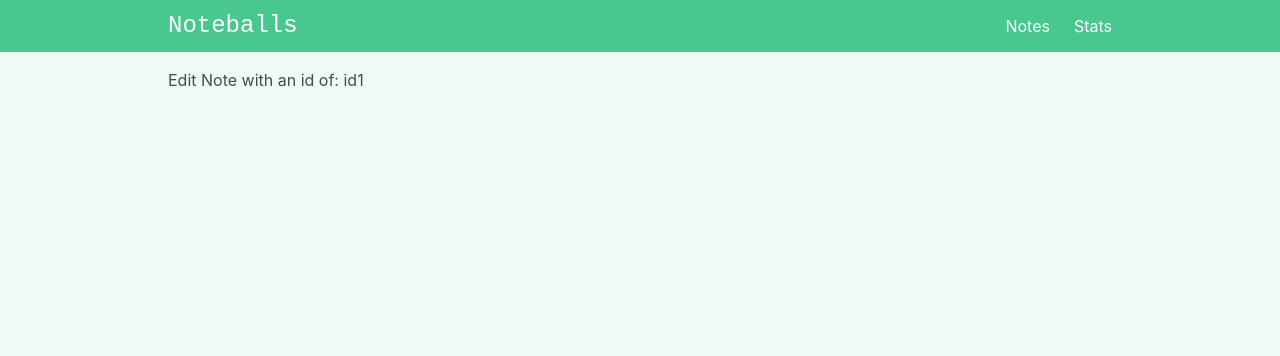
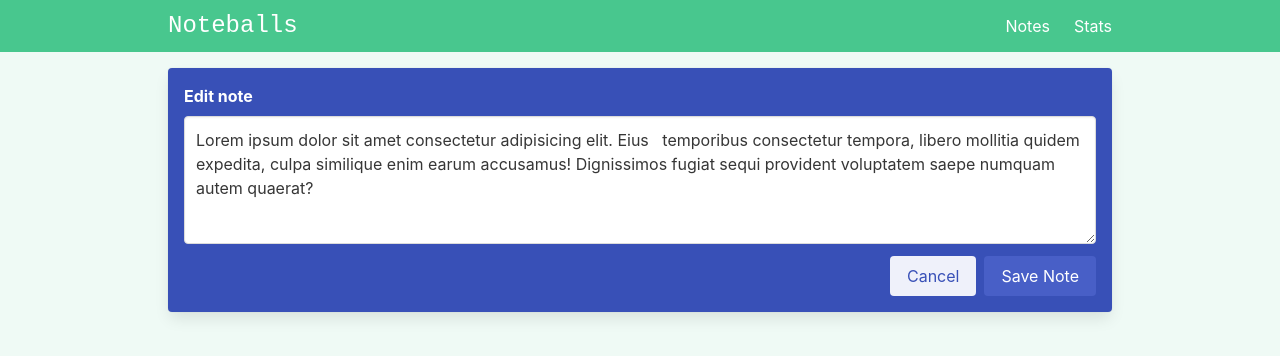
Before and after one commit to mickrubashkin/vue-noteapp, a Vue app: page /#/editNote/id1 in a window 1280 px wide. Shown: the top 356 px of the page. Built offline with nearby package versions, Linux system fonts and the light colour scheme.

Commit message:
Add a way to update the note

```diff
--- a/src/components/Notes/AddEditNote.vue
+++ b/src/components/Notes/AddEditNote.vue
@@ -1,11 +1,20 @@
 <template>
-  <div class="card has-background-success-dark p-4 mb-5">
+  <div
+    class="card p-4 mb-5"
+    :class="`has-background-${bgColor}-dark`"
+  >
+    <label
+      v-if="label"
+      class="label has-text-white"
+    >
+      {{ label }}
+    </label>
     <div class="field">
       <div class="control">
         <textarea
           v-model="newNote"
           class="textarea"
-          placeholder="Add a new note"
+          :placeholder="placeholder"
           ref="textareaRef"
         />
       </div>
@@ -26,6 +35,17 @@ const props = defineProps({
   modelValue: {
     type: String,
     required: true,
+  },
+  bgColor: {
+    type: String,
+    default: 'success',
+  },
+  placeholder: {
+    type: String,
+    default: 'Type something...',
+  },
+  label: {
+    type: String,
   },
 })
 
--- a/src/stores/notesStore.js
+++ b/src/stores/notesStore.js
@@ -6,18 +6,26 @@ export const useNotesStore = defineStore('notesStore', {
     return {
       notes: [
         {
-          id: uuid(),
+          id: 'id1',
           content:
             'Lorem ipsum dolor sit amet consectetur adipisicing elit. Eius   temporibus consectetur tempora, libero mollitia quidem expedita, culpa similique enim earum accusamus! Dignissimos fugiat sequi provident voluptatem saepe numquam autem quaerat?',
         },
         {
-          id: uuid(),
+          id: 'id2',
           content: 'Lorem ipsum dolor sit amet consectetur adipisicing elit!',
         },
       ],
     }
   },
-  getters: {},
+  getters: {
+    getNoteContent: (state) => {
+      return (id) => {
+        const note = state.notes.find((note) => note.id === id)
+
+        return note.content
+      }
+    },
+  },
   actions: {
     addNote(newNote) {
       const note = {
@@ -29,5 +37,10 @@ export const useNotesStore = defineStore('notesStore', {
     deleteNote(id) {
       this.notes = this.notes.filter((note) => note.id !== id)
     },
+    updateNote(id, content) {
+      let index = this.notes.findIndex((note) => note.id === id)
+      if (index === -1) return
+      this.notes[index].content = content
+    },
   },
 })
--- a/src/views/ViewEditNote.vue
+++ b/src/views/ViewEditNote.vue
@@ -1,5 +1,48 @@
 <template>
   <div class="edit-note">
-    <h1>Edit Note with an id of: {{ $route.params.id }}</h1>
+    <AddEditNote
+      v-model="noteContent"
+      bgColor="link"
+      placeholder="Edit note"
+      label="Edit note"
+      ref="addEditNoteRef"
+    >
+      <template #buttons>
+        <button
+          @click="$router.back()"
+          class="button is-link is-light mr-2"
+        >
+          Cancel
+        </button>
+        <button
+          @click="handleSaveClicked"
+          class="button is-link has-background-link"
+          :disabled="!noteContent"
+        >
+          Save Note
+        </button>
+      </template>
+    </AddEditNote>
   </div>
 </template>
+
+<script setup>
+import { ref } from 'vue'
+import { useRoute, useRouter } from 'vue-router'
+import { useNotesStore } from '@/stores/notesStore'
+import AddEditNote from '@/components/Notes/AddEditNote.vue'
+
+const route = useRoute()
+const router = useRouter()
+const notesStore = useNotesStore()
+
+const noteContent = ref('')
+
+noteContent.value = notesStore.getNoteContent(route.params.id)
+
+const handleSaveClicked = () => {
+  notesStore.updateNote(route.params.id, noteContent.value)
+  noteContent.value = ''
+  router.push('/')
+}
+</script>
--- a/src/views/ViewNotes.vue
+++ b/src/views/ViewNotes.vue
@@ -2,6 +2,7 @@
   <div class="notes">
     <AddEditNote
       v-model="newNote"
+      placeholder="Add a new note"
       ref="addEditNoteRef"
     >
       <template #buttons>
```
